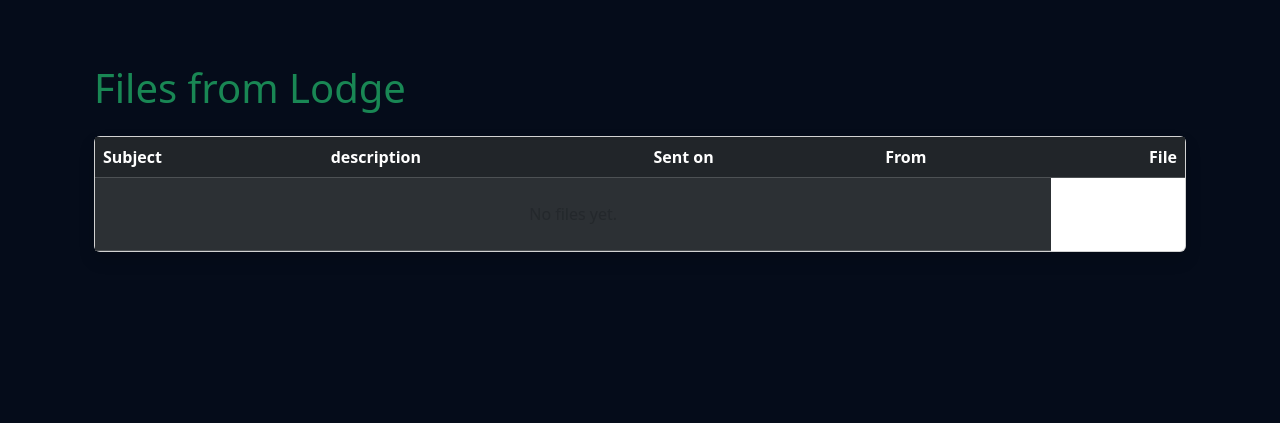
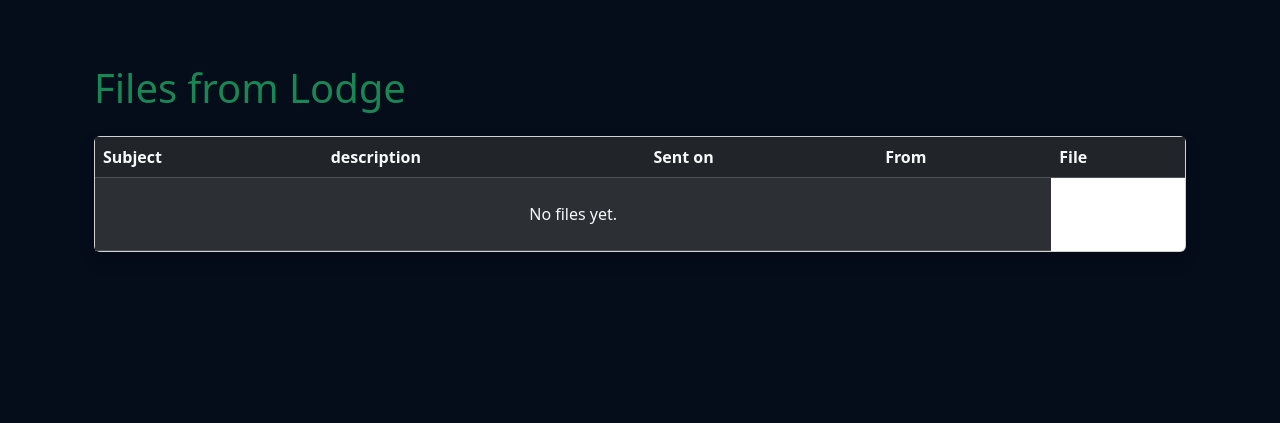
Before and after one commit to sue-zadeh/lodge-matarik476-python, a Flask app: template app/templates/member_files.html in a window 1280 px wide. Shown: the part 95-518 px from the top of the page. Run offline with Flask 3, Linux system fonts and the light colour scheme; the template is opened without the code that fills it, so the values that code supplies are empty; some libraries are stand-ins or nearby versions.

Commit message:
event-today

```diff
--- a/app/templates/member_files.html
+++ b/app/templates/member_files.html
@@ -9,6 +9,15 @@
       overflow-wrap: break-word !important;
       max-width: 250px;
   }
+
+  .table-dark th,
+  .table-dark td {
+    background-color: #212529 !important; /* very dark */
+    color: #f8f9fa !important; /* light text */
+  }
+  .table-dark .btn {
+    color: white !important;
+  }
 </style>
 
 <div class="container py-4">
@@ -18,13 +27,13 @@
     <div class="card-body p-0">
       <div class="table-responsive">
         <table class="table table-dark table-striped table-hover align-middle mb-0">
-          <thead>
+          <thead class="bg-dark text-light">
             <tr>
-              <th>Subject</th>
-              <th>description</th>
-              <th>Sent on</th>
-              <th>From</th>
-              <th class="text-end">File</th>
+              <th class="bg-dark text-light" >Subject</th>
+              <th class="bg-dark text-light" >description</th>
+              <th class="bg-dark text-light" >Sent on</th>
+              <th class="bg-dark text-light" >From</th>
+              <th class="bg-dark text-light" >File</th>
             </tr>
           </thead>
           <tbody>
```
